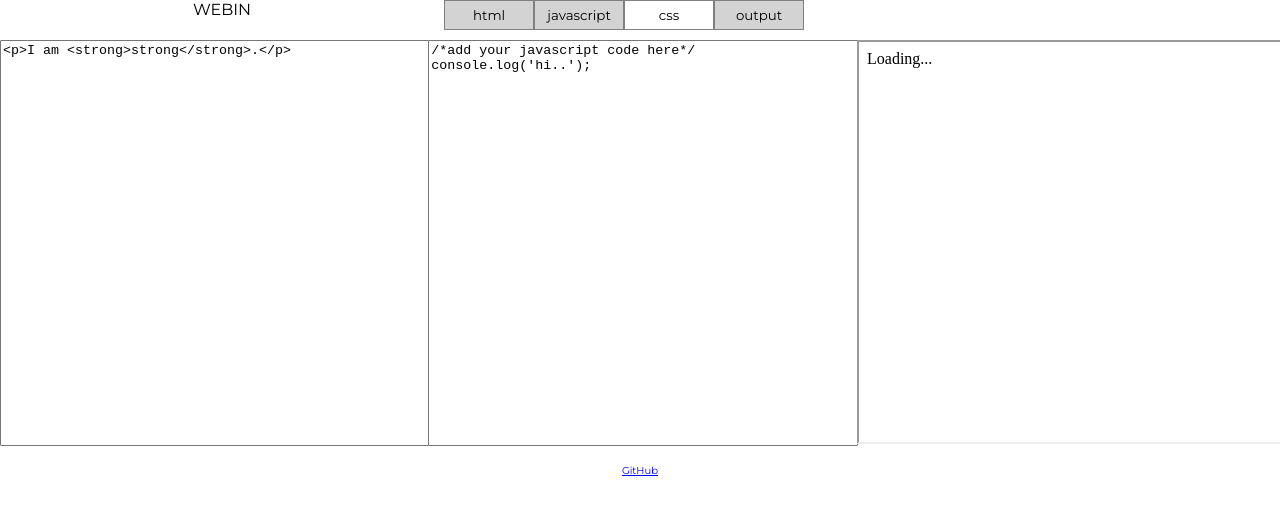
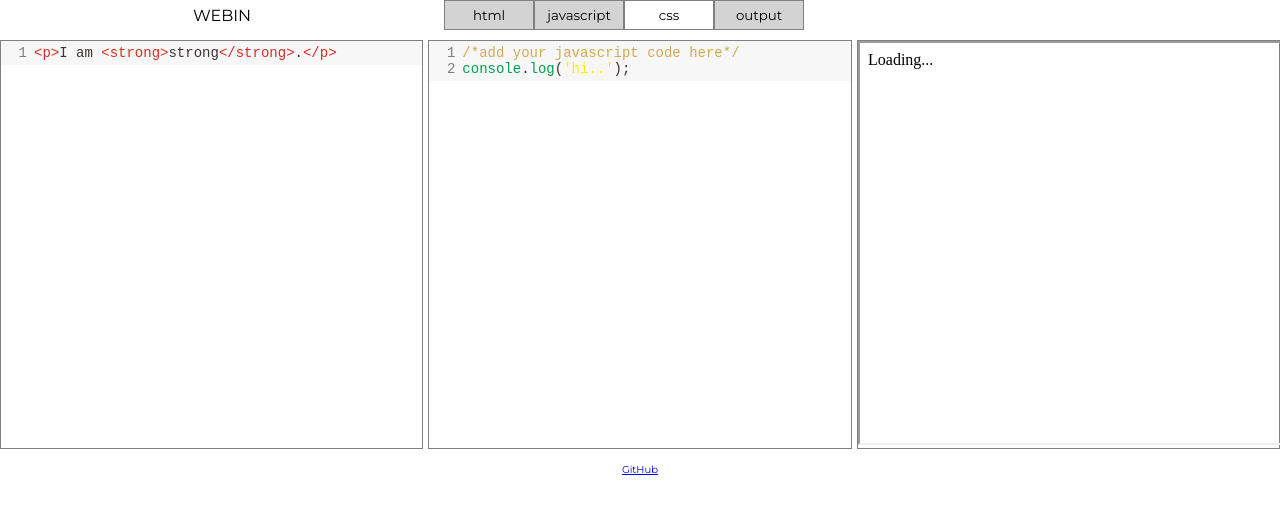
Before and after one commit to pranayrauthu/webin, a React app: page / in a window 1280 px wide. Both pictures are taken after a click on the button "javascript". Shown: the top 514 px of the page. Built offline with nearby package versions, Linux system fonts and the light colour scheme.

Commit message:
codemirror

```diff
--- a/package.json
+++ b/package.json
@@ -12,6 +12,7 @@
     "babel-runtime": "6.26.0",
     "case-sensitive-paths-webpack-plugin": "2.1.1",
     "chalk": "1.1.3",
+    "codemirror": "^5.40.2",
     "css-loader": "0.28.7",
     "dotenv": "4.0.0",
     "dotenv-expand": "4.2.0",
@@ -33,6 +34,7 @@
     "promise": "8.0.1",
     "raf": "3.4.0",
     "react": "^16.5.2",
+    "react-codemirror2": "^5.1.0",
     "react-dev-utils": "^5.0.2",
     "react-dom": "^16.5.2",
     "resolve": "1.6.0",
--- a/src/Header/index.css
+++ b/src/Header/index.css
@@ -2,14 +2,14 @@ header {
     display: grid;
     grid-template-columns: auto 90px 90px 90px 90px 90px auto;
     text-align: center;
-    vertical-align: middle;
 }
 
 header .app-name {
     font-family: Montserrat;
     display: inline-block;
-    margin-top: auto;
-    margin-bottom: auto;
+    transform: translateY(-50%);
+    top: 50%;
+    position: relative;
 }
 
 header .tab-btn {
--- a/src/Main/Csstab/index.js
+++ b/src/Main/Csstab/index.js
@@ -1,23 +1,30 @@
 import React, { Component } from 'react';
+import { Controlled as CodeMirror } from 'react-codemirror2';
+import "codemirror/mode/css/css";
 
 import SandBoxContext from "./../../Context/SandBoxContext";
 
 class CssTabWithConsumer extends Component {
-    onCssInputChange = ({ target }) => {
-        this.props.css.updateValue(target.value);
+    state = {
+        value: this.props.css.value
     }
     render() {
-
         return (
             <div className="tab css-tab">
-                <textarea
-                    name="css-input"
-                    id=""
-                    cols="30"
-                    rows="10"
-                    value={this.props.css.value}
-                    onChange={this.onCssInputChange}>
-                </textarea>
+                <CodeMirror
+                    value={this.state.value}
+                    options={{
+                      mode: 'css',
+                      theme: '3024-day',
+                      lineNumbers: true
+                    }}
+                    onBeforeChange={(editor, data, value) => {
+                        this.setState({value});
+                    }}
+                    onChange={(editor, data, value) => {
+                        this.props.css.updateValue(value);
+                    }}
+                />
             </div>
         );
     }
--- a/src/Main/HtmlTab/index.js
+++ b/src/Main/HtmlTab/index.js
@@ -1,20 +1,30 @@
 import React, { Component } from "react";
+import { Controlled as CodeMirror } from 'react-codemirror2';
+import "codemirror/mode/xml/xml";
 
 import SandBoxContext from "./../../Context/SandBoxContext";
 
 class HtmlTabWithConsumer extends Component {
-    onHtmlInputChange = ({target}) => {
-        this.props.html.updateValue(target.value);
+    state = {
+        value: this.props.html.value
     }
     render() {
-        const { html } = this.props;
         return (
             <div className="tab html-tab">
-                <textarea
-                    name="html-input"
-                    value={html.value}
-                    onChange={this.onHtmlInputChange}>
-                </textarea>
+                <CodeMirror
+                    value={this.state.value}
+                    options={{
+                      mode: 'xml',
+                      theme: '3024-day',
+                      lineNumbers: true
+                    }}
+                    onBeforeChange={(editor, data, value) => {
+                        this.setState({value});
+                    }}
+                    onChange={(editor, data, value) => {
+                        this.props.html.updateValue(value);
+                    }}
+                />
             </div>
         );
     }
--- a/src/Main/JavascriptTab/index.js
+++ b/src/Main/JavascriptTab/index.js
@@ -1,23 +1,31 @@
 import React, { Component } from "react";
+import { Controlled as CodeMirror } from 'react-codemirror2';
+import "codemirror/mode/javascript/javascript";
 
 import SandBoxContext from "./../../Context/SandBoxContext";
 
 class JavascriptTabWithConsumer extends Component {
-    onJavascriptInputChange = ({target}) => {
-        this.props.javascript.updateValue(target.value);
+    state = {
+        value: this.props.javascript.value
     }
     render() {
         const { javascript } = this.props;
         return (
             <div className="tab javascript-tab">
-                <textarea
-                    name="javascript-input"
-                    id=""
-                    cols="30"
-                    rows="10"
-                    value={javascript.value}
-                    onChange={this.onJavascriptInputChange}>
-                </textarea>
+                <CodeMirror
+                    value={this.state.value}
+                    options={{
+                      mode: 'javascript',
+                      theme: '3024-day',
+                      lineNumbers: true
+                    }}
+                    onBeforeChange={(editor, data, value) => {
+                        this.setState({value});
+                    }}
+                    onChange={(editor, data, value) => {
+                        this.props.javascript.updateValue(value);
+                    }}>
+                </CodeMirror>
             </div>
         )
     }
--- a/src/Main/OutputTab/index.js
+++ b/src/Main/OutputTab/index.js
@@ -53,6 +53,9 @@ const OutputTabWithConsumer = (props) => {
         clearTimeout(updateTimer);
     }
     updateTimer = setTimeout(() => {
+        if(!iframeRef){
+            return;
+        }
         iframeRef.contentWindow.location.href = iframeRef.contentWindow.location.href;
         iframeRef.onload = () => {
             injectIframeCode(props);
--- a/src/Main/index.css
+++ b/src/Main/index.css
@@ -1,3 +1,4 @@
+
 main {
     display: grid;
     grid-auto-flow: column;
@@ -19,6 +20,11 @@ main {
     grid-auto-columns: 1fr 1fr 1fr 1fr 1fr;
 }
 
+.tab {
+    border: 1px solid gray;
+    font-size: 14px;
+}
+
 .tab textarea {
     width: 100%;
     -webkit-appearance: none;
@@ -28,6 +34,10 @@ main {
     border-radius: 1px;
 }
 
+.tab .react-codemirror2 .CodeMirror{
+    height: 100%;
+}
+
 .tab iframe {
     width: 100%;
     height: 400px;
--- a/src/Main/index.js
+++ b/src/Main/index.js
@@ -1,4 +1,6 @@
 import React, { Component } from "react";
+import "codemirror/lib/codemirror.css";
+import "codemirror/theme/3024-day.css";
 
 import AppContext from "./../Context/AppContext";
 import SandBoxContext from "./../Context/SandBoxContext";
```
Also changed, not shown: 1 other file (tests, documents, lock files or other folders).
